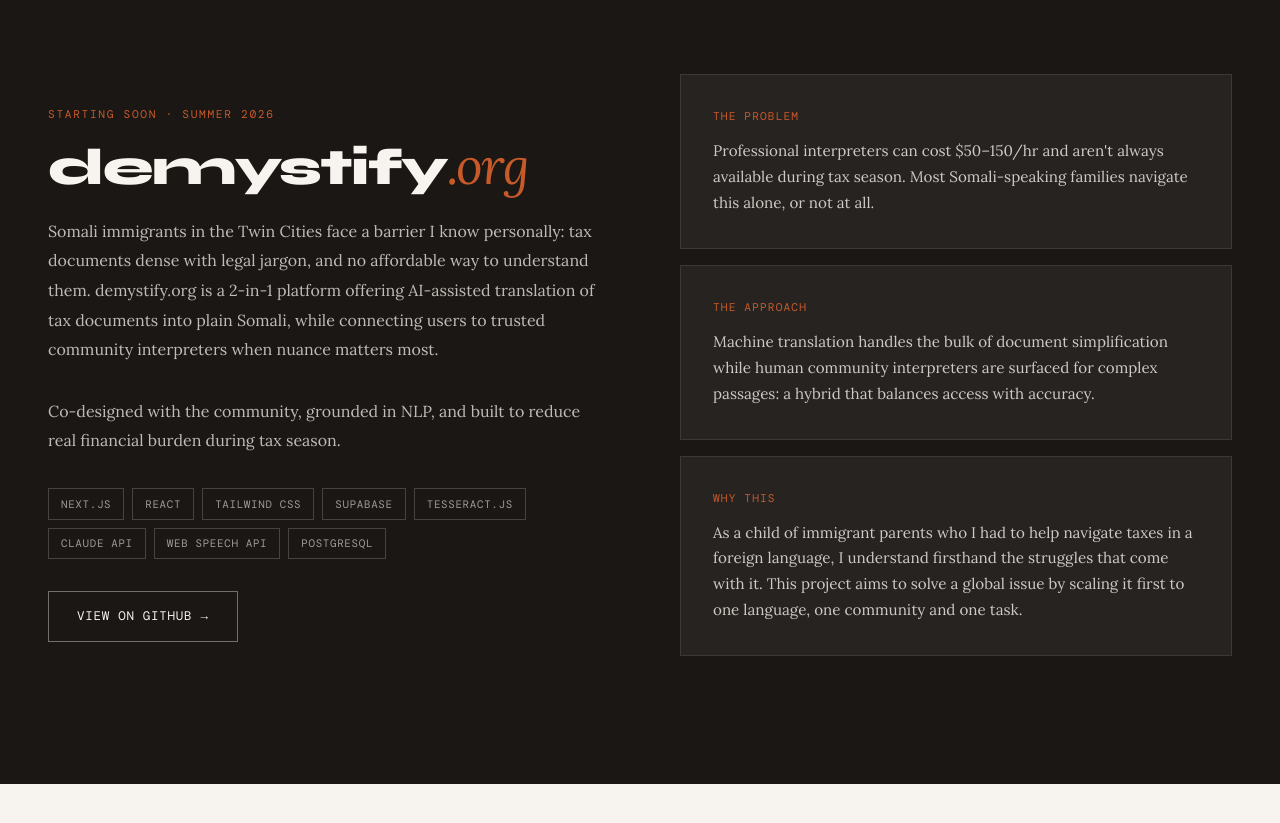
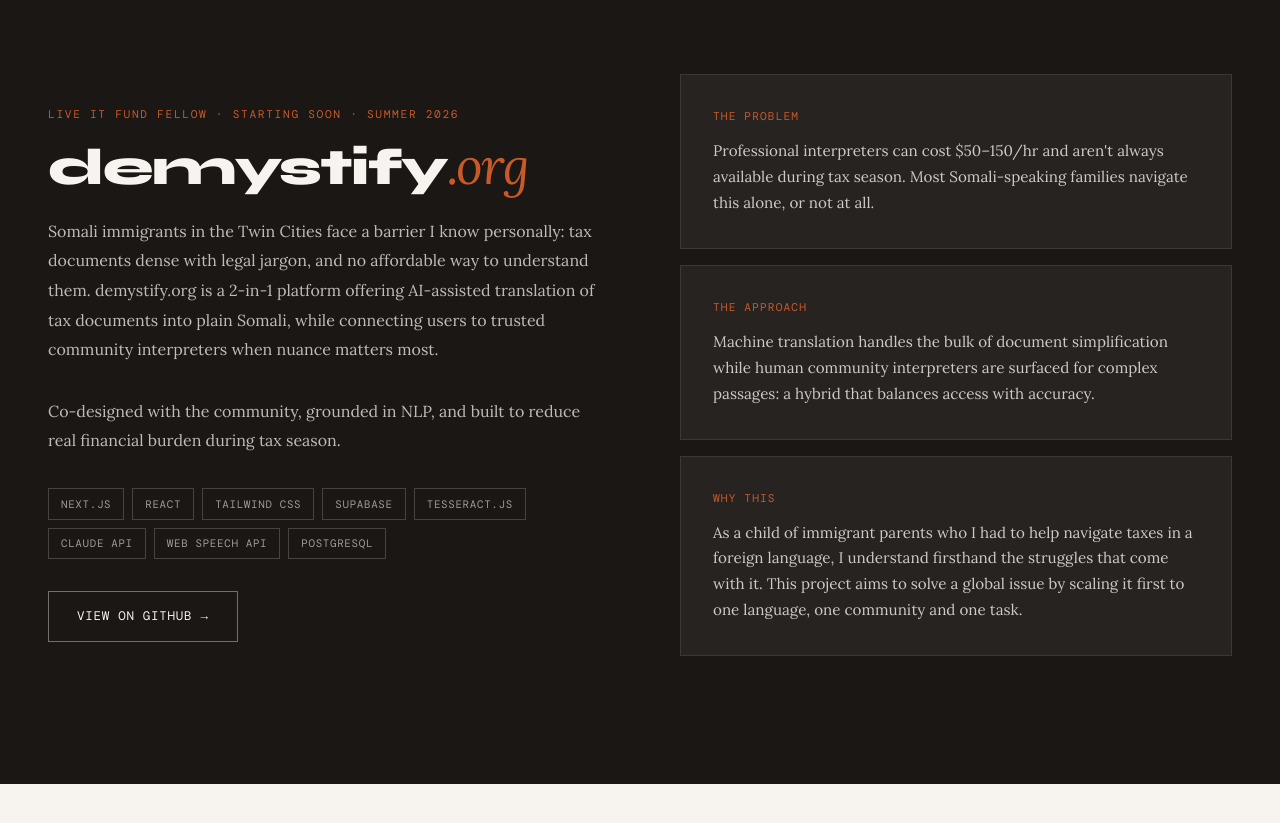
Before and after one commit to RamatoulayeBah28/Current-Personal-Portfolio-Website, a website: page index.html in a window 1280 px wide. Shown: the part 2418-3241 px from the top of the page. Drawn offline with nearby package versions, Linux system fonts and the light colour scheme; a web font is replaced by a local one.

Commit message:
added detail to featured project

```diff
--- a/index.html
+++ b/index.html
@@ -202,7 +202,9 @@
 
       <div class="featured-grid">
         <div>
-          <p class="featured-label">Starting Soon · Summer 2026</p>
+          <p class="featured-label">
+            Live It Fund Fellow · Starting Soon · Summer 2026
+          </p>
           <h3 class="featured-name">demystify<span>.org</span></h3>
           <p class="featured-desc">
             Somali immigrants in the Twin Cities face a barrier I know
```
